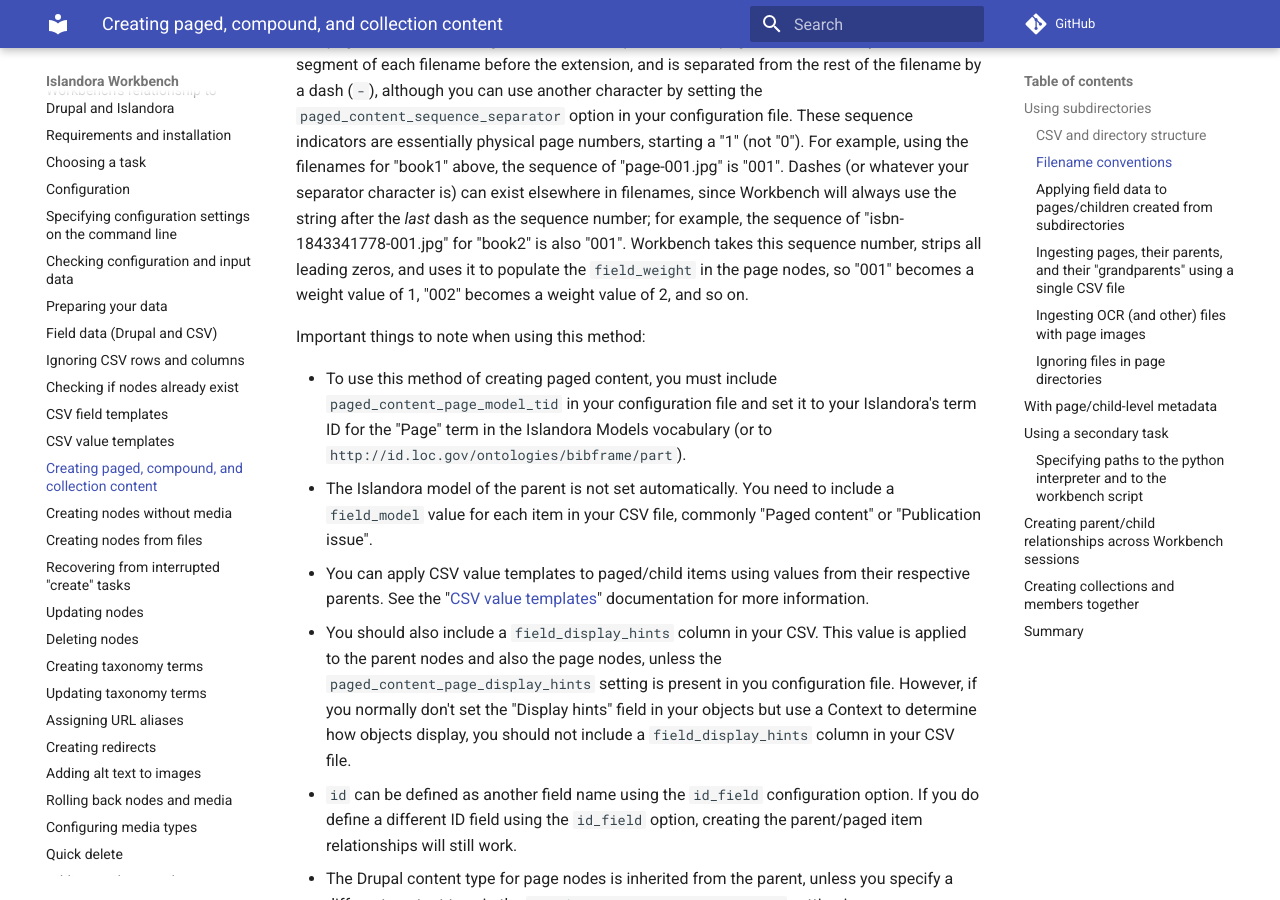
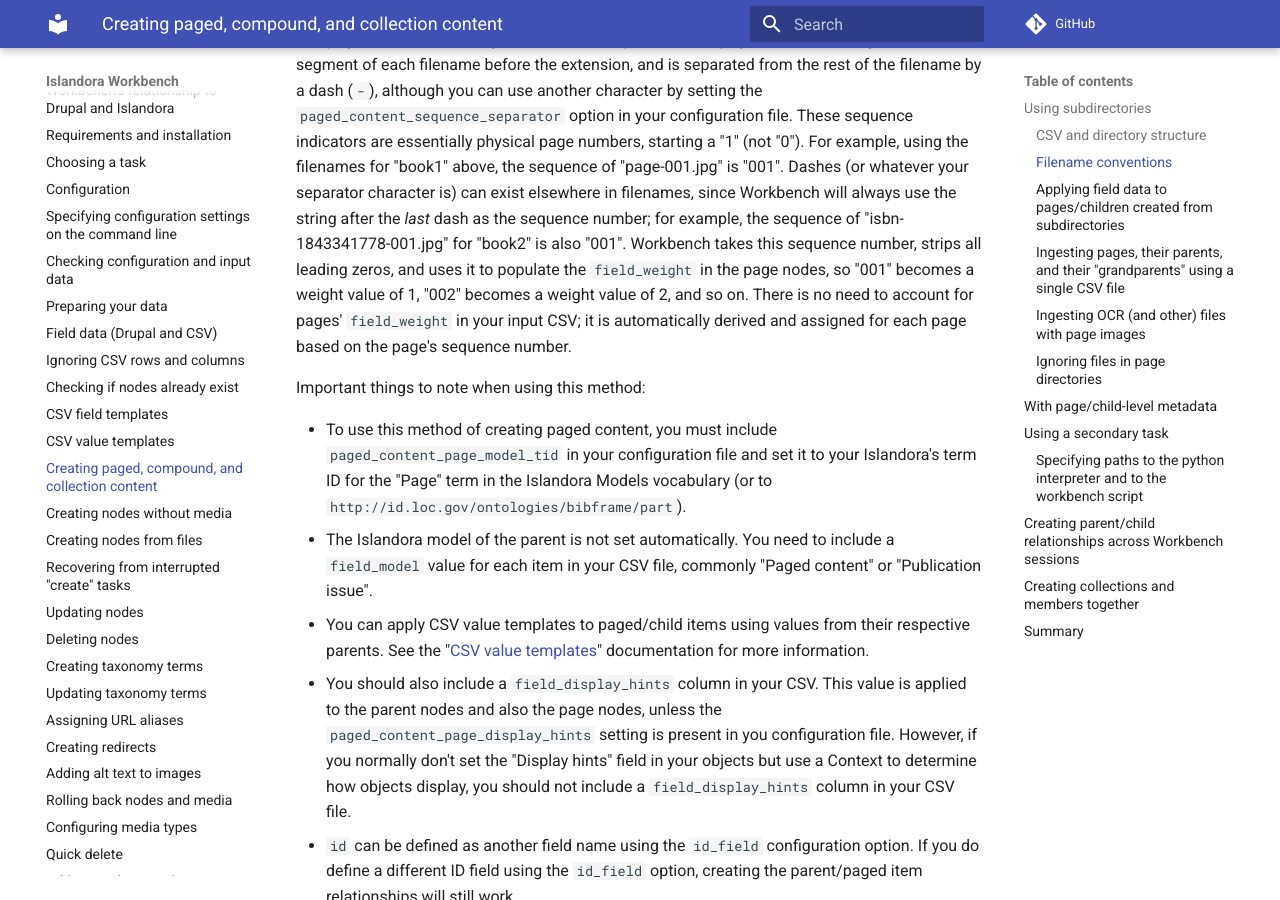
Before and after one commit to mjordan/islandora_workbench_docs, an MkDocs documentation site: the page built from docs/paged_and_compound.md, in a window 1280 px wide and 900 px high, scrolled down 2690 px. Built offline with MkDocs 1.6.1 and Material for MkDocs 9.7.7, drawn with Linux system fonts in a browser that asks for light colours; comment, search, counter and statistics services are not loaded.

Commit message:
Minor clarification on field_weight values for pages.

```diff
--- a/docs/paged_and_compound.md
+++ b/docs/paged_and_compound.md
@@ -61,7 +61,7 @@
 
 #### Filename conventions
 
-The page filenames have significance. The sequence of the page is determined by the last segment of each filename before the extension, and is separated from the rest of the filename by a dash (`-`), although you can use another character by setting the `paged_content_sequence_separator` option in your configuration file. These sequence indicators are essentially physical page numbers, starting a "1" (not "0"). For example, using the filenames for "book1" above, the sequence of "page-001.jpg" is "001". Dashes (or whatever your separator character is) can exist elsewhere in filenames, since Workbench will always use the string after the *last* dash as the sequence number; for example, the sequence of "isbn-1843341778-001.jpg" for "book2" is also "001". Workbench takes this sequence number, strips all leading zeros, and uses it to populate the `field_weight` in the page nodes, so "001" becomes a weight value of 1, "002" becomes a weight value of 2, and so on.
+The page filenames have significance. The sequence of the page is determined by the last segment of each filename before the extension, and is separated from the rest of the filename by a dash (`-`), although you can use another character by setting the `paged_content_sequence_separator` option in your configuration file. These sequence indicators are essentially physical page numbers, starting a "1" (not "0"). For example, using the filenames for "book1" above, the sequence of "page-001.jpg" is "001". Dashes (or whatever your separator character is) can exist elsewhere in filenames, since Workbench will always use the string after the *last* dash as the sequence number; for example, the sequence of "isbn-1843341778-001.jpg" for "book2" is also "001". Workbench takes this sequence number, strips all leading zeros, and uses it to populate the `field_weight` in the page nodes, so "001" becomes a weight value of 1, "002" becomes a weight value of 2, and so on. There is no need to account for pages' `field_weight` in your input CSV; it is automatically derived and assigned for each page based on the page's sequence number.
 
 Important things to note when using this method:
 
```
